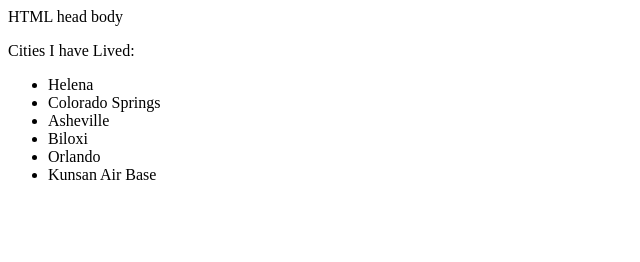
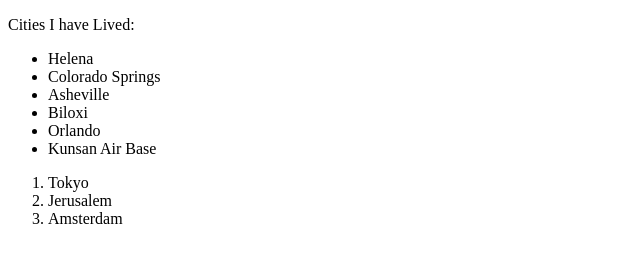
Before and after one commit to emmanuel-londono/HTML-HTML-StaticWebsite, a plain HTML site: page index.html in a window 1280 px wide. Shown: the whole page, without its empty margins (0-640 px from the left). Drawn offline with Linux system fonts and the light colour scheme.

Commit message:
Add ordered list

```diff
--- a/index.html
+++ b/index.html
@@ -1,7 +1,7 @@
 <!DOCTYPE html>
-HTML <html>
-    head <head></head>
-      body <body>
+<html>
+   <head></head>
+      <body>
         <p>Cities I have Lived: </p>
 
         <ul>
@@ -13,6 +13,12 @@ HTML <html>
             <li>Kunsan Air Base</li>
         </ul>
 
+        <ol>
+            <li>Tokyo</li>
+            <li>Jerusalem</li>
+            <li>Amsterdam</li>
+        </ol>
+
 
 
 
```
